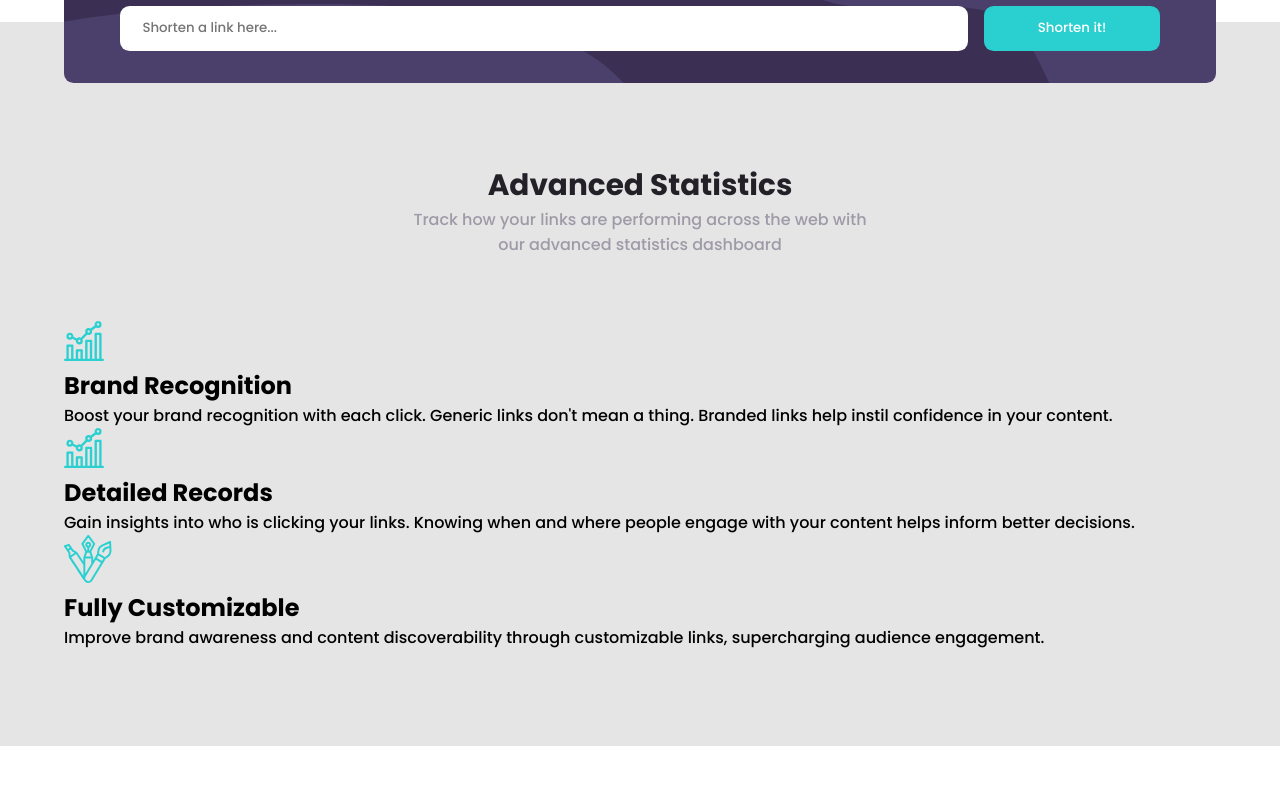
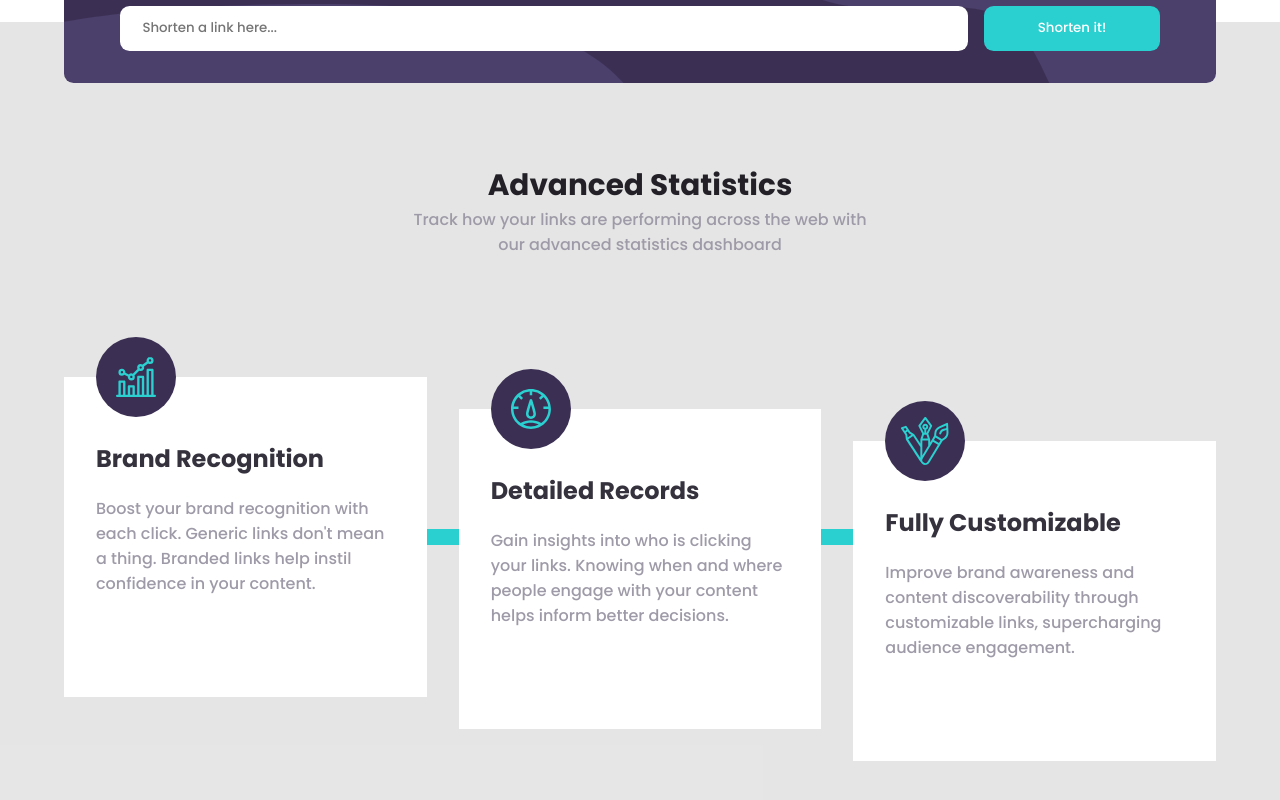
Before and after one commit to ArthurGehlen/urlShortener, a React (Vite) app: page / in a window 1280 px wide. Shown: the part 526-1326 px from the top of the page. Before the commit the page ends 1272 px from the top, so only its background shows below. Built offline with nearby package versions, Linux system fonts and the light colour scheme.

Commit message:
Container de detalhes do produto finalizado

```diff
--- a/src/App.css
+++ b/src/App.css
@@ -150,12 +150,70 @@
 }
 
 .product_details_wrapper {
-  margin: 4rem auto;
+  height: fit-content;
   position: relative;
+  margin: 3.5rem auto;
   display: flex;
   align-items: center;
   justify-content: space-between;
-  flex-wrap: wrap;
+  gap: 2rem;
+}
+
+@media screen and (max-width: 1120px) {
+  .product_details_wrapper {
+    flex-direction: column;
+  }
+  .product_detail_line {
+    transform: rotate(90deg);
+    top: 50%;
+  }
+}
+
+.product_detail_line {
+  position: absolute;
+  height: 1rem;
+  min-width: 100%;
+  background-color: hsl(180, 66%, 49%);
+}
+
+.product_detail_container {
+  position: relative;
+  max-width: 25rem;
+  min-width: 19rem;
+  height: 20rem;
+  background-color: white;
+  padding: 2.5rem 2rem;
+  padding-top: 4rem;
+  flex: 1 1 14rem;
+}
+
+.product_detail_container:nth-child(3) {
+  margin-top: 4rem;
+}
+
+.product_detail_container:nth-child(4) {
+  margin-top: 8rem;
+}
+
+.product_detail_img {
+  position: absolute;
+  background-color: hsl(257, 27%, 26%);
+  border-radius: 50%;
+  width: 5rem;
+  height: 5rem;
+  display: flex;
+  justify-content: center;
+  align-items: center;
+  top: -2.5rem;
+}
+
+.product_detail_container h2 {
+  color: hsl(255, 11%, 22%);
+}
+
+.product_detail_container p {
+  color: hsl(257, 7%, 63%);
+  margin-top: 1.25rem;
 }
 
 @media screen and (max-width: 618px) {
--- a/src/App.jsx
+++ b/src/App.jsx
@@ -8,7 +8,7 @@ import { useState, useEffect } from "react";
 import hero_img from "./images/illustration-working.svg";
 // Images - Product details
 import brand_recognition from "./images/icon-brand-recognition.svg";
-import detailed_records from "./images/icon-brand-recognition.svg";
+import detailed_records from "./images/icon-detailed-records.svg";
 import fully_customizable from "./images/icon-fully-customizable.svg";
 
 // Components
@@ -113,8 +113,11 @@ function App() {
         </div>
 
         <div className="product_details_wrapper">
+          <div className="product_detail_line"></div>
           <div className="product_detail_container">
-            <img src={brand_recognition} alt="Brand" />
+            <div className="product_detail_img">
+              <img src={brand_recognition} alt="Brand" />
+            </div>
             <h2>Brand Recognition</h2>
             <p>
               Boost your brand recognition with each click. Generic links don't
@@ -123,7 +126,9 @@ function App() {
             </p>
           </div>
           <div className="product_detail_container">
-            <img src={detailed_records} alt="Records" />
+            <div className="product_detail_img">
+              <img src={detailed_records} alt="Records" />
+            </div>
             <h2>Detailed Records</h2>
             <p>
               Gain insights into who is clicking your links. Knowing when and
@@ -132,7 +137,9 @@ function App() {
             </p>
           </div>
           <div className="product_detail_container">
-            <img src={fully_customizable} alt="Customizable" />
+            <div className="product_detail_img">
+              <img src={fully_customizable} alt="Customizable" />
+            </div>
             <h2>Fully Customizable</h2>
             <p>
               Improve brand awareness and content discoverability through
```
